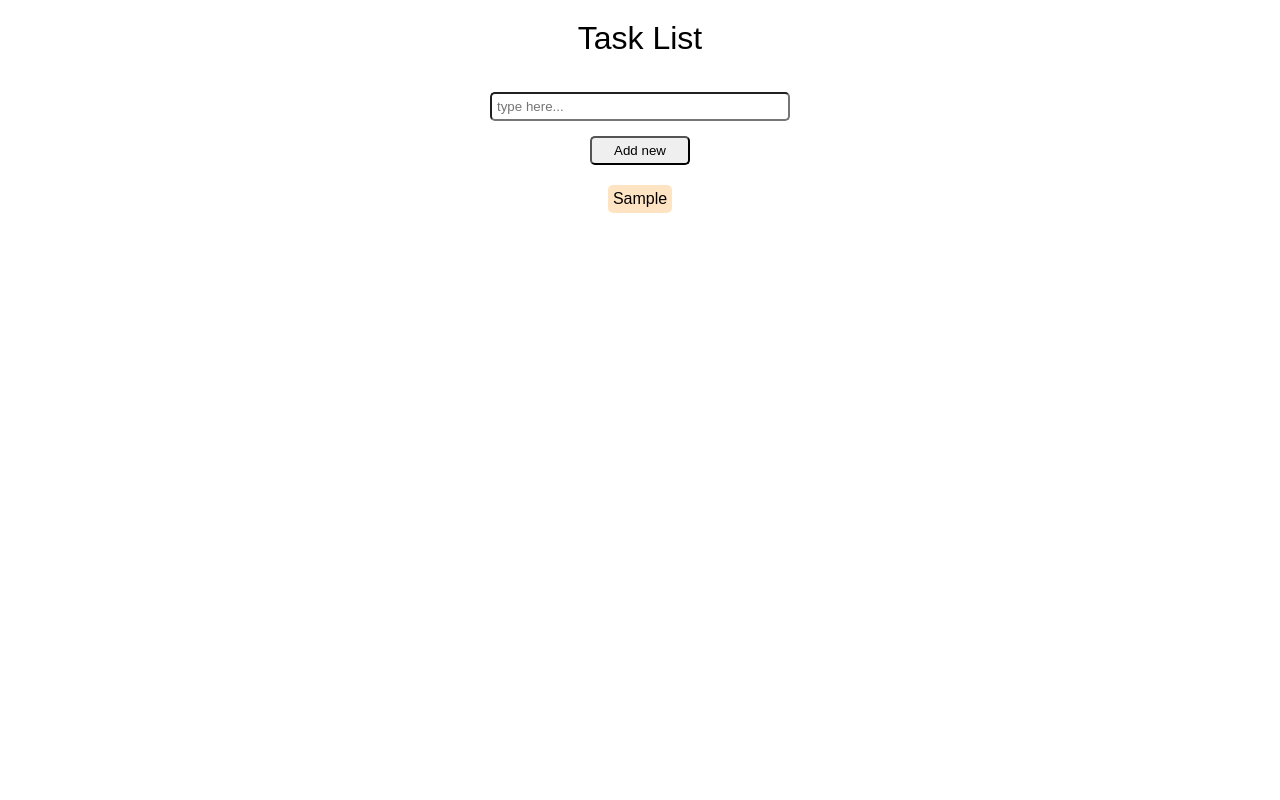
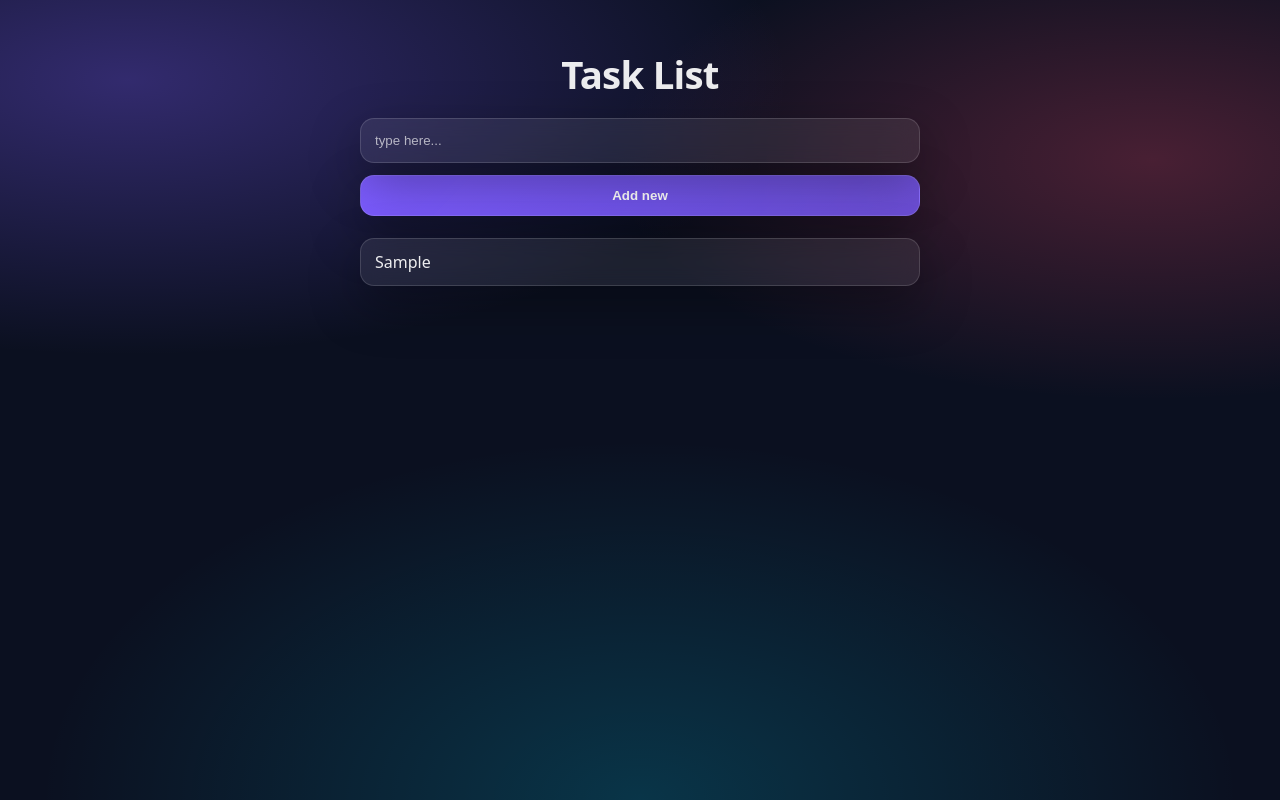
Before and after one commit to haihanich/todo-app, a plain HTML site: page index.html in a window 1280 px wide. Both pictures are taken after typing "Sample" into the empty fields and a click on the button "Add new". Drawn offline with Linux system fonts and the light colour scheme.

Commit message:
style: improve todo app UI

```diff
--- a/style.css
+++ b/style.css
@@ -1,53 +1,161 @@
+/* ===== Base reset ===== */
 * {
   box-sizing: border-box;
   margin: 0;
   padding: 0;
 }
 
+:root {
+  --bg: #0b1020;
+  --card: rgba(255, 255, 255, 0.08);
+  --card-border: rgba(255, 255, 255, 0.14);
+  --text: rgba(255, 255, 255, 0.92);
+  --muted: rgba(255, 255, 255, 0.65);
+  --accent: #7c5cff;
+  --danger: #ff4d6d;
+  --shadow: 0 18px 50px rgba(0, 0, 0, 0.35);
+}
+
+html, body {
+  height: 100%;
+}
+
 body {
+  font-family: system-ui, -apple-system, Segoe UI, Roboto, Arial, sans-serif;
+  color: var(--text);
+  background:
+    radial-gradient(1200px 500px at 10% 10%, rgba(124, 92, 255, 0.35), transparent 55%),
+    radial-gradient(900px 400px at 90% 20%, rgba(255, 77, 109, 0.25), transparent 60%),
+    radial-gradient(1000px 600px at 50% 100%, rgba(0, 220, 255, 0.18), transparent 60%),
+    var(--bg);
+
   display: flex;
   flex-direction: column;
   align-items: center;
-    font-family: sans-serif;
+
+  padding: 48px 16px;
 }
 
+/* ===== Title ===== */
 .main-header {
-    margin-top: 20px;
-    font-weight: 100;
+  font-size: clamp(28px, 3vw, 40px);
+  font-weight: 650;
+  letter-spacing: -0.02em;
+  margin-bottom: 18px;
 }
 
-.user-input {
-    width: 300px;
-    padding: 5px;
-    border-radius: 5px;
-    margin-top: 35px;
+/* ===== Make input + button look like a block ===== */
+.user-input,
+.add-task-button,
+.task-list {
+  width: min(560px, 92vw);
 }
 
+/* Input */
+.user-input {
+  background: var(--card);
+  border: 1px solid var(--card-border);
+  color: var(--text);
+  border-radius: 14px;
+  padding: 14px 14px;
+  outline: none;
+  box-shadow: var(--shadow);
+  backdrop-filter: blur(10px);
+  margin-bottom: 12px;
+}
+
+.user-input::placeholder {
+  color: var(--muted);
+}
+
+.user-input:focus {
+  border-color: rgba(124, 92, 255, 0.7);
+  box-shadow: 0 0 0 3px rgba(124, 92, 255, 0.22), var(--shadow);
+}
+
+/* Button */
 .add-task-button {
-    width: 100px;
-    padding: 5px;
-    border-radius: 5px;
-    margin-top: 15px;
+  background: linear-gradient(135deg, rgba(124, 92, 255, 1), rgba(124, 92, 255, 0.8));
+  border: 1px solid rgba(255, 255, 255, 0.12);
+  color: white;
+  border-radius: 14px;
+  padding: 12px 14px;
   cursor: pointer;
+  box-shadow: var(--shadow);
+  transition: transform 0.12s ease, filter 0.12s ease, opacity 0.12s ease;
+  margin-bottom: 22px;
+  font-weight: 600;
 }
 
 .add-task-button:hover {
-    background-color: aquamarine;
+  filter: brightness(1.05);
+  transform: translateY(-1px);
 }
 
+.add-task-button:active {
+  transform: translateY(0px);
+  opacity: 0.92;
+}
+
+/* ===== List ===== */
 .task-list {
   list-style: none;
-    margin-top: 20px;
+  display: flex;
+  flex-direction: column;
+  gap: 10px;
 }
 
-li {
-    padding: 5px;
-    margin-bottom: 10px;
-    background-color: bisque;
-    border-radius: 5px;
+/* Each task item */
+.task-list li {
+  background: var(--card);
+  border: 1px solid var(--card-border);
+  border-radius: 14px;
+  padding: 12px 14px;
+  box-shadow: var(--shadow);
+  backdrop-filter: blur(10px);
+
+  display: flex;
+  align-items: center;
+  justify-content: space-between;
+
+  transition: transform 0.12s ease, border-color 0.12s ease, opacity 0.12s ease;
+  user-select: none;
 }
 
-.done {
+.task-list li:hover {
+  transform: translateY(-1px);
+  border-color: rgba(255, 255, 255, 0.22);
+}
+
+/* Done state */
+.task-list li.done {
+  opacity: 0.75;
+  border-color: rgba(124, 92, 255, 0.35);
+}
+
+.task-list li.done::before {
+  content: "✓";
+  display: inline-flex;
+  align-items: center;
+  justify-content: center;
+  width: 22px;
+  height: 22px;
+  margin-right: 10px;
+  border-radius: 999px;
+  background: rgba(124, 92, 255, 0.18);
+  border: 1px solid rgba(124, 92, 255, 0.35);
+  flex: 0 0 auto;
+}
+
+.task-list li.done {
   text-decoration: line-through;
-    opacity: 0.5;
+  text-decoration-thickness: 2px;
+  text-decoration-color: rgba(255, 255, 255, 0.5);
 }
+
+/* Optional: small hint text under the button if you ever add it */
+.hint {
+  width: min(560px, 92vw);
+  color: var(--muted);
+  font-size: 13px;
+}
```
Lines whose indentation alone changed are shown as unchanged.
